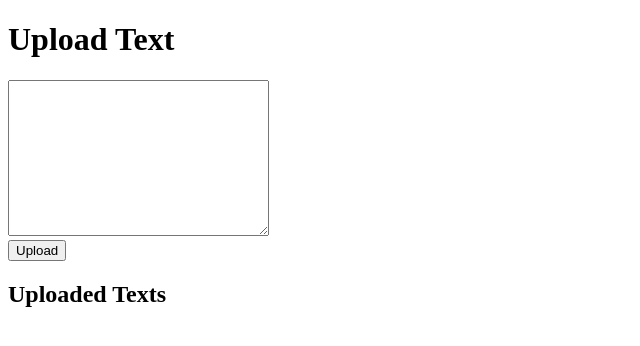
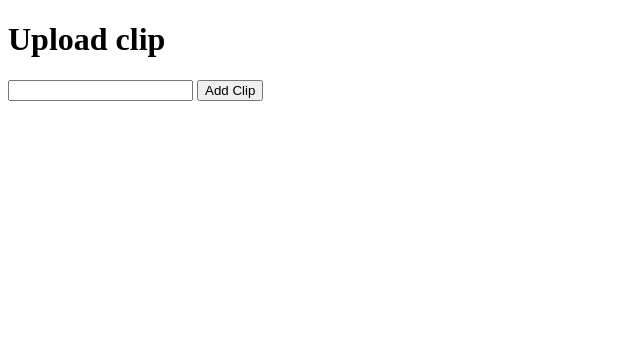
Before and after one commit to Silasmk/JulesResArch, a plain HTML site: page index.html in a window 1280 px wide. Shown: the whole page, without its empty margins (0-640 px from the left). Drawn offline with Linux system fonts and the light colour scheme; files that its build step writes are made by us from their sources.

Commit message:
renew commit

```diff
--- a/index.html
+++ b/index.html
@@ -3,19 +3,14 @@
 <head>
     <meta charset="UTF-8">
     <meta name="viewport" content="width=device-width, initial-scale=1.0">
-    <title>Text Sync App</title>
+    <title>Jules Ressourcen Archiv</title>
     <link rel="stylesheet" href="css/style.css">
 </head>
 <body>
-    <h1>Upload Text</h1>
-    <form id="upload-form">
-        <textarea id="text-content" rows="10" cols="30"></textarea><br>
-        <button type="submit">Upload</button>
-    </form>
-    <div id="uploaded-texts">
-        <h2>Uploaded Texts</h2>
-        <ul id="text-list"></ul>
+    <h1>Upload clip</h1>
+    <div>
+        <input>
+        <button id="add_button">Add Clip</button>
     </div>
-    <script src="js/app.js"></script>
 </body>
 </html>
--- a/style.css
+++ b/style.css
@@ -0,0 +1,4 @@
+.add_button {
+    color:brown;
+    background-color: chartreuse;
+}
```
Also changed, not shown: script.js (added).
